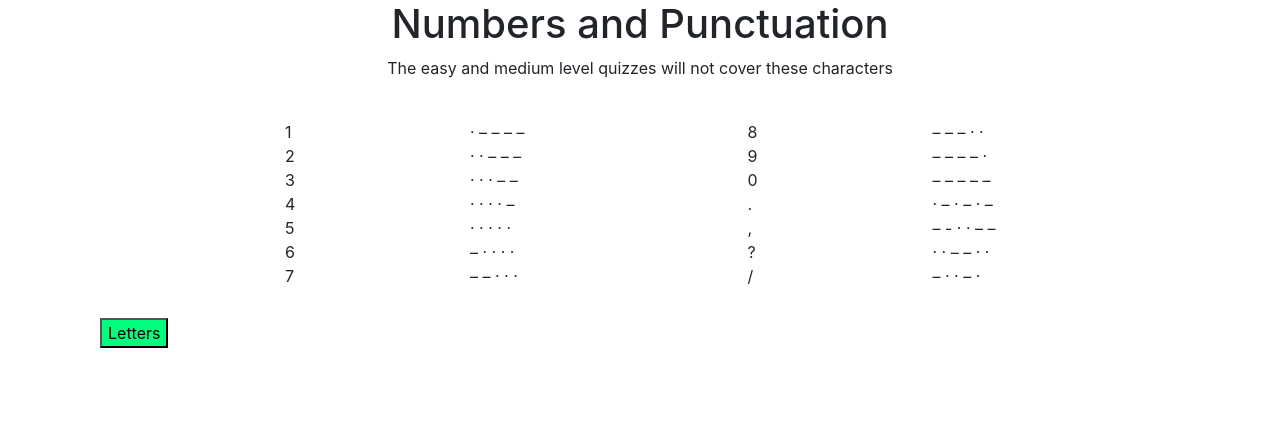
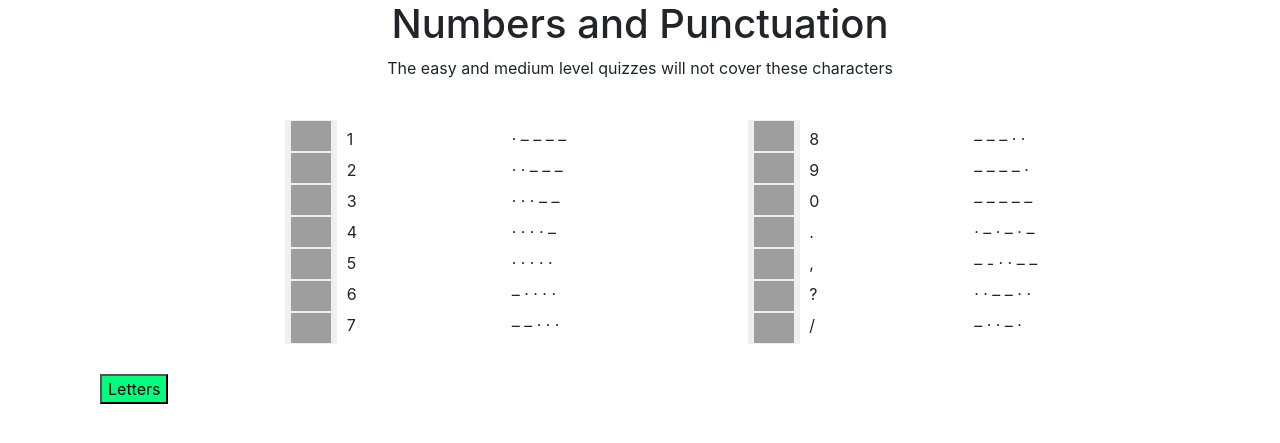
Before and after one commit to ArtesianSquid/InteractiveMorseWebApp, a Flask app: page /learn/numbers in a window 1280 px wide. Shown: the part 56-499 px from the top of the page. Run offline with Flask 2, Linux system fonts and the light colour scheme; some libraries are stand-ins or nearby versions; grey boxes are pictures that could not be loaded.

Commit message:
Implemented audio for the special characters

```diff
--- a/server.py
+++ b/server.py
@@ -228,71 +228,85 @@ nums = {
     "1": {
         "id": "1",
         "char": "1",
+        "audio": "1.wav",
         "morse": "· – – – –"
     },
     "2": {
         "id": "2",
         "char": "2",
+        "audio": "2.wav",
         "morse": "· · – – –"
     },
     "3": {
         "id": "3",
         "char": "3",
+        "audio": "3.wav",
         "morse": "· · · – –"
     },
     "4": {
         "id": "4",
         "char": "4",
+        "audio": "4.wav",
         "morse": "· · · · –"
     },
     "5": {
         "id": "5",
         "char": "5",
+        "audio": "5.wav",
         "morse": "· · · · ·"
     },
     "6": {
         "id": "6",
         "char": "6",
+        "audio": "6.wav",
         "morse": "– · · · ·"
     },
     "7": {
         "id": "7",
         "char": "7",
+        "audio": "7.wav",
         "morse": "– – · · ·"
     },
     "8": {
         "id": "8",
         "char": "8",
+        "audio": "8.wav",
         "morse": "– – – · ·"
     },
     "9": {
         "id": "9",
         "char": "9",
+        "audio": "9.wav",
         "morse": "– – – – ·"
     },
     "10": {
         "id": "10",
         "char": "0",
+        "audio": "0.wav",
         "morse": "– – – – –"
     },
     "11": {
         "id": "11",
         "char": ".",
+        "audio": "..wav",
         "morse": "· – · – · –"
     },
     "12": {
         "id": "12",
         "char": ",",
+        "audio": ",.wav",
         "morse": "– - · · – –"
     },
     "13": {
         "id": "13",
         "char": "?",
+        "audio": "question_mark.wav",
         "morse": "· · – – · ·"
     },
     "14": {
         "id": "14",
         "char": "/",
+        "audio": "back_slash.wav",
         "morse": "– · · – ·"
     }
 }
--- a/static/main.css
+++ b/static/main.css
@@ -67,3 +67,17 @@ button-solid:focus {
     border: none;
     outline: none;
 }
+.nums {
+	padding-top: 7px;
+}
+.numLeftMorse {
+	padding-top: 7px;
+	margin-left: -20px;
+}
+.numRight {
+	padding-top: 7px;
+}
+.numMorse {
+	padding-top: 7px;
+	margin-left: -20px;
+}
--- a/static/numbers.js
+++ b/static/numbers.js
@@ -3,3 +3,8 @@ $(document).ready(function() {
         window.location.href = "/learn"
     })
 })
+function play(num)
+{
+    let audio = new Audio('../static/audio/'+data[num].audio);
+    audio.play();
+}
--- a/templates/numbers.html
+++ b/templates/numbers.html
@@ -22,7 +22,45 @@
         <div class="col-md-2"></div>
         <div class="col-md-4">
             <div class="row">
-                <div class="col-md-6">
+                <div class="col-md-2">
+                    <div>
+                        <button class="button-solid" id="play1" onclick='play(1)'>
+                            <img src="https://www.pinclipart.com/picdir/middle/68-680890_audio-play-blue-button-clipart.png" width="40" height="30">
+                        </button>
+                    </div>
+                    <div>
+                        <button class="button-solid" id="play2" onclick='play(2)'>
+                            <img src="https://www.pinclipart.com/picdir/middle/68-680890_audio-play-blue-button-clipart.png" width="40" height="30">
+                        </button>
+                    </div>
+                    <div>
+                        <button class="button-solid" id="play3" onclick='play(3)'>
+                            <img src="https://www.pinclipart.com/picdir/middle/68-680890_audio-play-blue-button-clipart.png" width="40" height="30">
+                        </button>
+                    </div>
+                    <div>
+                        <button class="button-solid" id="play4" onclick='play(4)'>
+                            <img src="https://www.pinclipart.com/picdir/middle/68-680890_audio-play-blue-button-clipart.png" width="40" height="30">
+                        </button>
+                    </div>
+                    <div>
+                        <button class="button-solid" id="play5" onclick='play(5)'>
+                            <img src="https://www.pinclipart.com/picdir/middle/68-680890_audio-play-blue-button-clipart.png" width="40" height="30">
+                        </button>
+                    </div>
+                    <div>
+                        <button class="button-solid" id="play6" onclick='play(6)'>
+                            <img src="https://www.pinclipart.com/picdir/middle/68-680890_audio-play-blue-button-clipart.png" width="40" height="30">
+                        </button>
+                    </div>
+                    <div>
+                        <button class="button-solid" id="play7" onclick='play(7)'>
+                        <img src="https://www.pinclipart.com/picdir/middle/68-680890_audio-play-blue-button-clipart.png" width="40" height="30">
+                        </button>
+                    </div>
+
+                </div>
+                <div class="col-md-4">
                     <div class="nums">{{data["1"].char}}</div>
                     <div class="nums">{{data["2"].char}}</div>
                     <div class="nums">{{data["3"].char}}</div>
@@ -31,7 +69,8 @@
                     <div class="nums">{{data["6"].char}}</div>
                     <div class="nums">{{data["7"].char}}</div>
                 </div>
-                <div class="col-md-6">
+                <div class="col-md-2"></div>
+                <div class="col-md-4">
                     <div class="numLeftMorse">{{data["1"].morse}}</div>
                     <div class="numLeftMorse">{{data["2"].morse}}</div>
                     <div class="numLeftMorse">{{data["3"].morse}}</div>
@@ -45,7 +84,44 @@
         <div class="col-md-1"></div>
         <div class="col-md-4">
             <div class="row">
-                <div class="col-md-6">
+                <div class="col-md-2">
+                    <div>
+                        <button class="button-solid" id="play8" onclick='play(8)'>
+                            <img src="https://www.pinclipart.com/picdir/middle/68-680890_audio-play-blue-button-clipart.png" width="40" height="30">
+                        </button>
+                    </div>
+                    <div>
+                        <button class="button-solid" id="play9" onclick='play(9)'>
+                            <img src="https://www.pinclipart.com/picdir/middle/68-680890_audio-play-blue-button-clipart.png" width="40" height="30">
+                        </button>
+                    </div>
+                    <div>
+                        <button class="button-solid" id="play10" onclick='play(10)'>
+                            <img src="https://www.pinclipart.com/picdir/middle/68-680890_audio-play-blue-button-clipart.png" width="40" height="30">
+                        </button>
+                    </div>
+                    <div>
+                        <button class="button-solid" id="play11" onclick='play(11)'>
+                            <img src="https://www.pinclipart.com/picdir/middle/68-680890_audio-play-blue-button-clipart.png" width="40" height="30">
+                        </button>
+                    </div>
+                    <div>
+                        <button class="button-solid" id="play12" onclick='play(12)'>
+                            <img src="https://www.pinclipart.com/picdir/middle/68-680890_audio-play-blue-button-clipart.png" width="40" height="30">
+                        </button>
+                    </div>
+                    <div>
+                        <button class="button-solid" id="play13" onclick='play(13)'>
+                            <img src="https://www.pinclipart.com/picdir/middle/68-680890_audio-play-blue-button-clipart.png" width="40" height="30">
+                        </button>
+                    </div>
+                    <div>
+                        <button class="button-solid" id="play14" onclick='play(14)'>
+                            <img src="https://www.pinclipart.com/picdir/middle/68-680890_audio-play-blue-button-clipart.png" width="40" height="30">
+                        </button>
+                    </div>
+                </div>
+                <div class="col-md-4">
                     <div class="numRight">{{data["8"].char}}</div>
                     <div class="numRight">{{data["9"].char}}</div>
                     <div class="numRight">{{data["10"].char}}</div>
@@ -54,7 +130,8 @@
                     <div class="numRight">{{data["13"].char}}</div>
                     <div class="numRight">{{data["14"].char}}</div>
                 </div>
-                <div class="col-md-6">
+                <div class="col-md-2"></div>
+                <div class="col-md-4">
                     <div class="numMorse">{{data["8"].morse}}</div>
                     <div class="numMorse">{{data["9"].morse}}</div>
                     <div class="numMorse">{{data["10"].morse}}</div>
```
